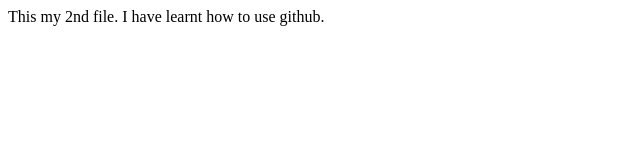
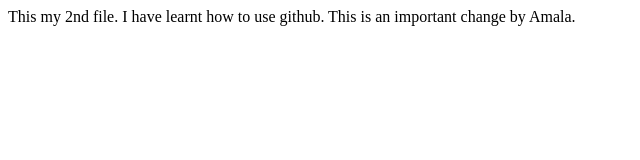
Before and after one commit to binarybat/gitHubTest, a plain HTML site: page index2.html in a window 1280 px wide. Shown: the whole page, without its empty margins (0-640 px from the left). Drawn offline with Linux system fonts and the light colour scheme.

Commit message:
Conflicted index2.html

```diff
--- a/index2.html
+++ b/index2.html
@@ -3,5 +3,7 @@
 This my 2nd file.
 
 I have learnt how to use github.
+
+This is an important change by Amala.
 </body>
 <html>
```
